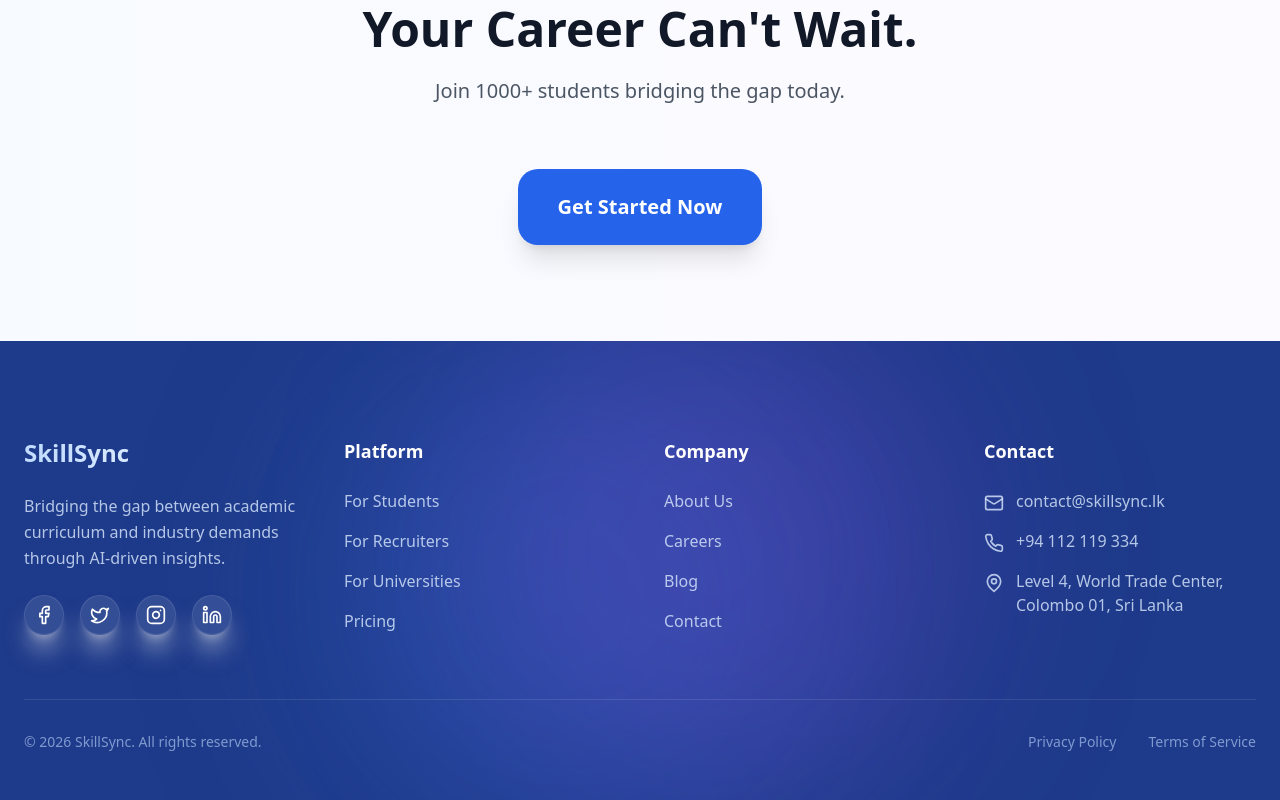
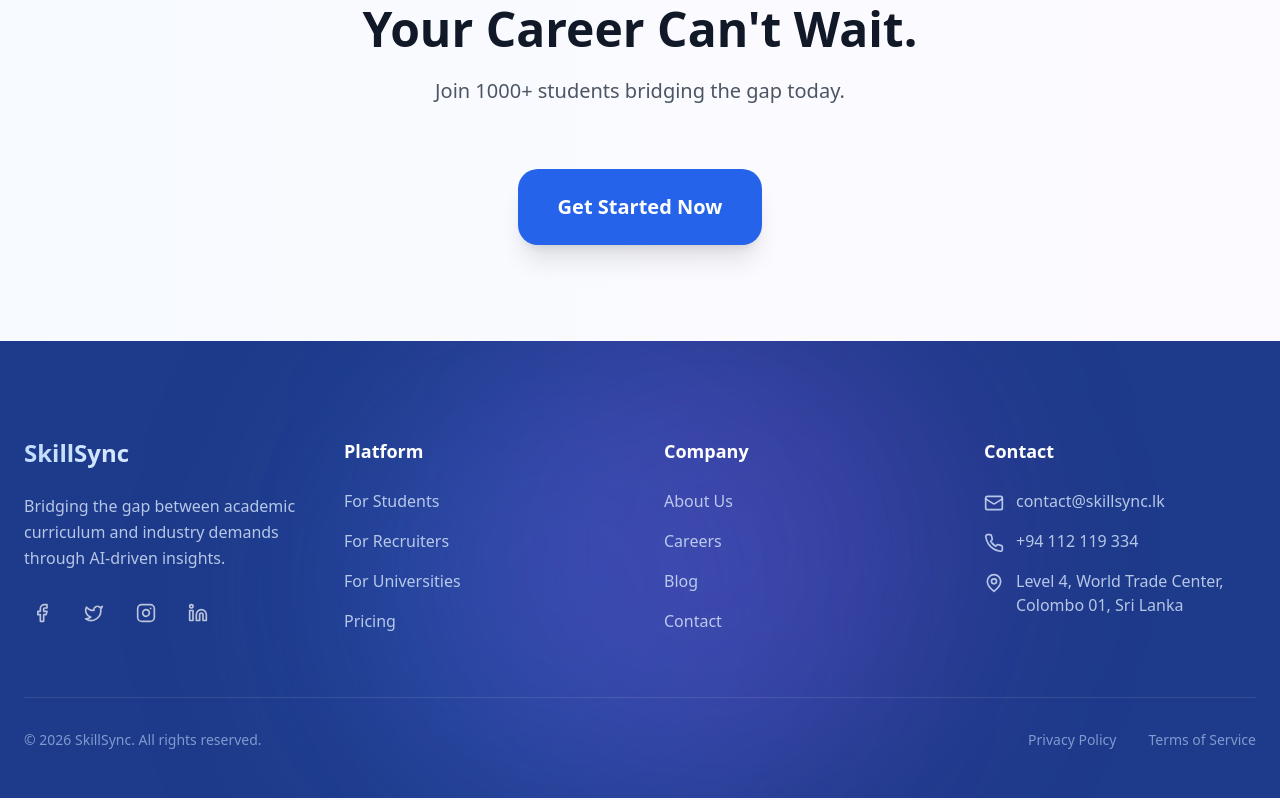
Before and after one commit to Bawaperera/SkillSyncFrontend, a Next.js app: page / in a window 1280 px wide. Shown: the part 4957-5757 px from the top of the page. Built offline with nearby package versions, Linux system fonts and the light colour scheme.

Commit message:
fix the social icons

```diff
--- a/src/components/layout/Footer.tsx
+++ b/src/components/layout/Footer.tsx
@@ -25,9 +25,9 @@
                         </p>
                         <div className="flex gap-4">
                             {[Facebook, Twitter, Instagram, Linkedin].map((Icon, i) => (
-                                <GlassCard key={i} className="p-2 bg-white/10 hover:bg-white/20 border-white/10 cursor-pointer transition-colors w-10 h-10 flex items-center justify-center rounded-lg">
-                                    <Icon className="w-5 h-5 text-white" />
-                                </GlassCard>
+                                <button key={i} className="p-2 text-white/70 hover:text-white hover:bg-white/10 rounded-full transition-all">
+                                    <Icon className="w-5 h-5" />
+                                </button>
                             ))}
                         </div>
                     </div>
```
